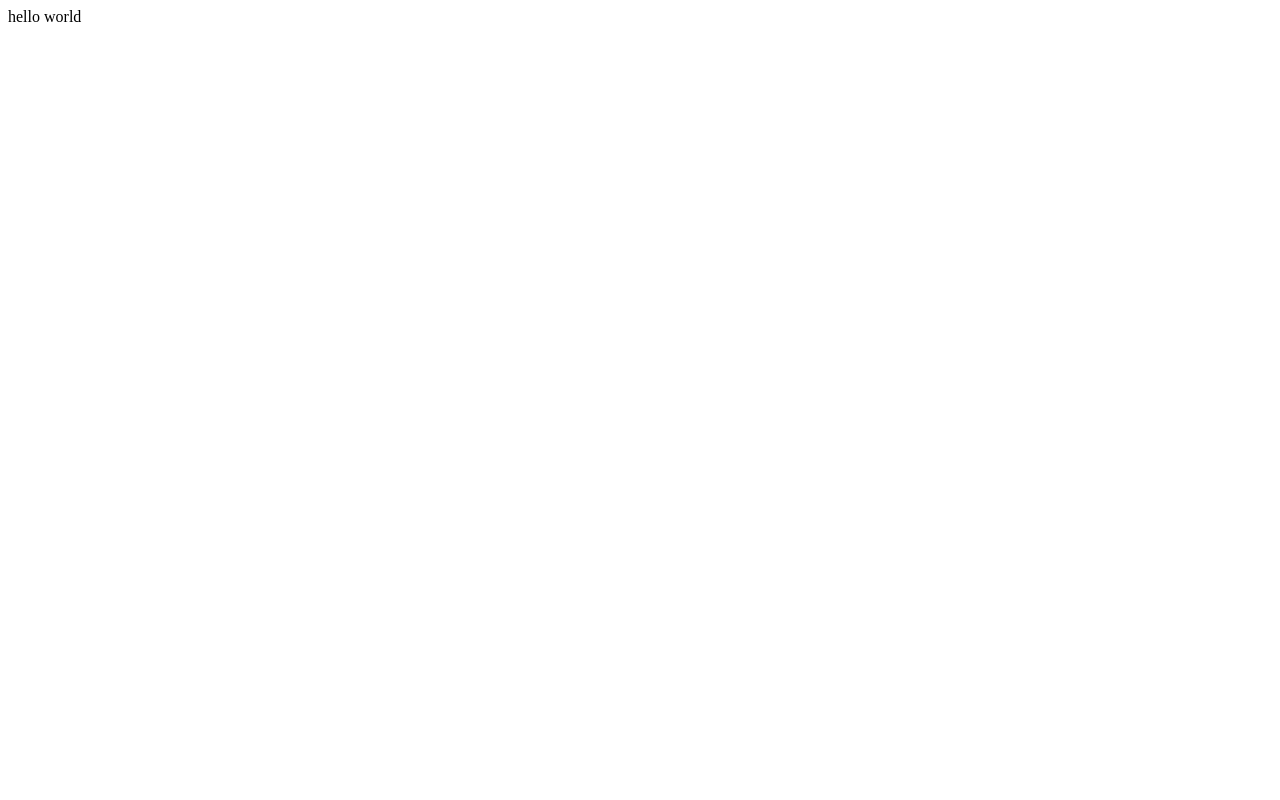
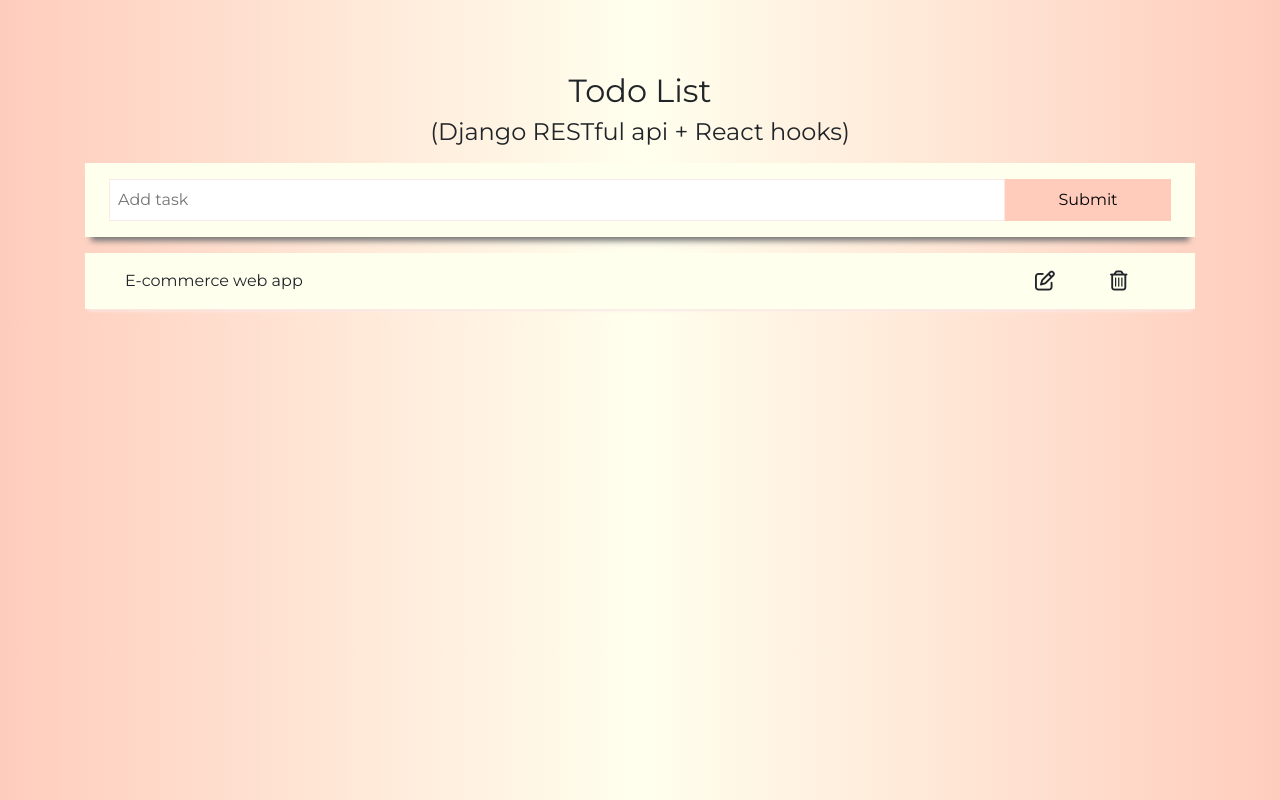
Before and after one commit to jinho6225/todo_drf_react_hooks, a React (Create React App) app in the folder frontend/: page / in a window 1280 px wide. Built offline with nearby package versions, Linux system fonts and the light colour scheme.

Commit message:
setting up structure

```diff
--- a/frontend/public/index.html
+++ b/frontend/public/index.html
@@ -10,6 +10,12 @@
       content="Web site created using create-react-app"
     />
     <link rel="apple-touch-icon" href="%PUBLIC_URL%/logo192.png" />
+    <link rel="stylesheet" href="https://stackpath.bootstrapcdn.com/bootstrap/4.4.1/css/bootstrap.min.css" integrity="sha384-Vkoo8x4CGsO3+Hhxv8T/Q5PaXtkKtu6ug5TOeNV6gBiFeWPGFN9MuhOf23Q9Ifjh" crossorigin="anonymous">
+    <link href="https://fonts.googleapis.com/css?family=Montserrat&amp;display=swap" rel="stylesheet">
+    <script src="https://kit.fontawesome.com/2d323a629b.js" crossorigin="anonymous"></script>
+    <link rel="stylesheet" href="https://kit-free.fontawesome.com/releases/latest/css/free.min.css" media="all">
+    <link rel="stylesheet" href="https://kit-free.fontawesome.com/releases/latest/css/free-v4-font-face.min.css" media="all">
+    <link rel="stylesheet" href="https://kit-free.fontawesome.com/releases/latest/css/free-v4-shims.min.css" media="all">
     <!--
       manifest.json provides metadata used when your web app is installed on a
       user's mobile device or desktop. See https://developers.google.com/web/fundamentals/web-app-manifest/
--- a/frontend/src/App.css
+++ b/frontend/src/App.css
@@ -0,0 +1,103 @@
+* {
+    font-family: "Montserrat", sans-serif;
+  }
+  :root {
+    --lightgray-color: #fbe9e7;
+    --white-color: #ffffee;
+    --shadow-color: #777;
+
+    --padding: 8px;
+
+    --micro-font: 10px;
+    --small-font: 12px;
+    --normal-font: 16px;
+    --large-font: 20px
+  }
+  body{
+    background: #ffccbc;
+    background: linear-gradient(90deg, #ffccbc 0%, #ffffee 50%, #ffccbc 100%);
+  }
+  .container {
+    margin-top: 5%;
+  }
+  .header {
+    text-align: center;
+    padding: var(--padding);
+  }
+  .inputBox {
+    padding: calc(var(--padding)*2) calc(var(--padding)*3);
+    background-color: var(--white-color);
+    box-shadow: 0 10px 6px -6px var(--shadow-color);
+  }
+
+  .inputForm {
+    width: 100%;
+    display:flex;
+  }
+  .inputField {
+    flex-grow: 7;
+    border: 1px solid var(--lightgray-color);
+    padding: var(--padding);
+    width: 80%;
+  }
+  .submitBtn {
+    font-size: var(--normal-font);
+    flex-grow: 1;
+    background-color: #ffccbc;
+    border: 0;
+    width: 15%;
+  }
+  .list-container {
+    margin-top: calc(var(--padding)*2);
+  }
+  .unorder-list {
+    list-style: none;
+    padding: 0;
+  }
+  .task-list {
+    margin: 1% 0 ;
+    padding: var(--padding) calc(var(--padding)*4);
+    display: flex;
+    align-items: center;
+    background-color: var(--white-color);
+    box-shadow: 0 5px 3px -3px var(--lightgray-color);
+    width: 100%;
+  }
+
+  .content {
+    flex-grow:7;
+    padding: var(--padding);
+    width: 80%;
+    cursor: pointer;
+  }
+
+  .content.active {
+    text-decoration: line-through;
+    color: darkgrey;
+  }
+
+  .icon{
+    flex-grow:1;
+    font-size: var(--large-font);
+    padding: 0 var(--padding);
+    text-align: center;
+    display: flex;
+    justify-content: space-around;
+    align-items: center;
+    width: 15%;
+    cursor: pointer;
+    transition: all 1s
+  }
+  .icon :hover{
+    cursor: pointer;
+    transform: scale(1.1);
+  }
+  .far {
+    padding: var(--padding);
+  }
+
+  @media screen and (max-width: 500px) {
+    .submitBtn {
+        font-size: var(--micro-font);
+    }
+  }
--- a/frontend/src/App.js
+++ b/frontend/src/App.js
@@ -1,10 +1,33 @@
-import React from 'react';
+import React, { useState, useEffect }  from 'react';
 import './App.css';
 
+
+
 function App() {
+
   return (
-    <div className="App">
-      hello world
+    <div className="container">
+      <header className="header">
+        <h2>Todo List</h2>
+        <h4>(Django RESTful api + React hooks)</h4>
+      </header>
+      <div className="inputBox">
+        <form method="POST" className="inputForm">
+          <input type="text" placeholder="Add task" className="inputField" name="title" />
+          <button type="submit" className="submitBtn">Submit</button>
+        </form>
+      </div>
+      <div className="list-container">
+        <ul className="unorder-list">
+          <li className="task-list">
+            <span className="content ">E-commerce web app</span>
+            <span className="icon">
+              <i className="far fa-edit" aria-hidden="true"></i>
+              <i className="far fa-trash-alt" aria-hidden="true"></i>
+            </span>
+          </li>
+        </ul>
+      </div>
     </div>
   );
 }
```
Also changed, not shown: 1 other file (tests, documents, lock files or other folders).
